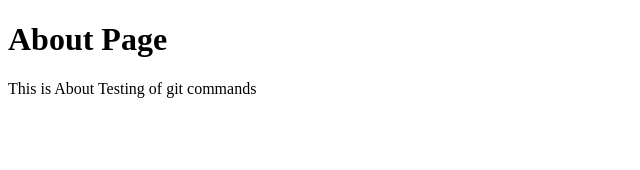
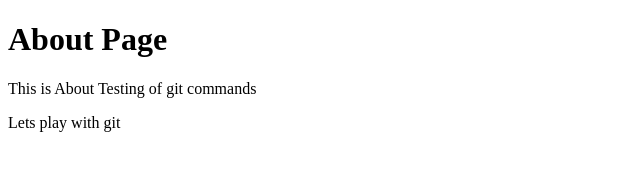
Before and after one commit to Harshit-cse1/git-testing, a plain HTML site: page about.html in a window 1280 px wide. Shown: the whole page, without its empty margins (0-640 px from the left). Drawn offline with Linux system fonts and the light colour scheme.

Commit message:
about update 2nd commit

```diff
--- a/about.html
+++ b/about.html
@@ -7,5 +7,6 @@
 <body>
     <h1>About Page</h1>
     <p>This is About Testing of git commands</p>
+    <p>Lets play with git</p>
 </body>
 </html>
```
